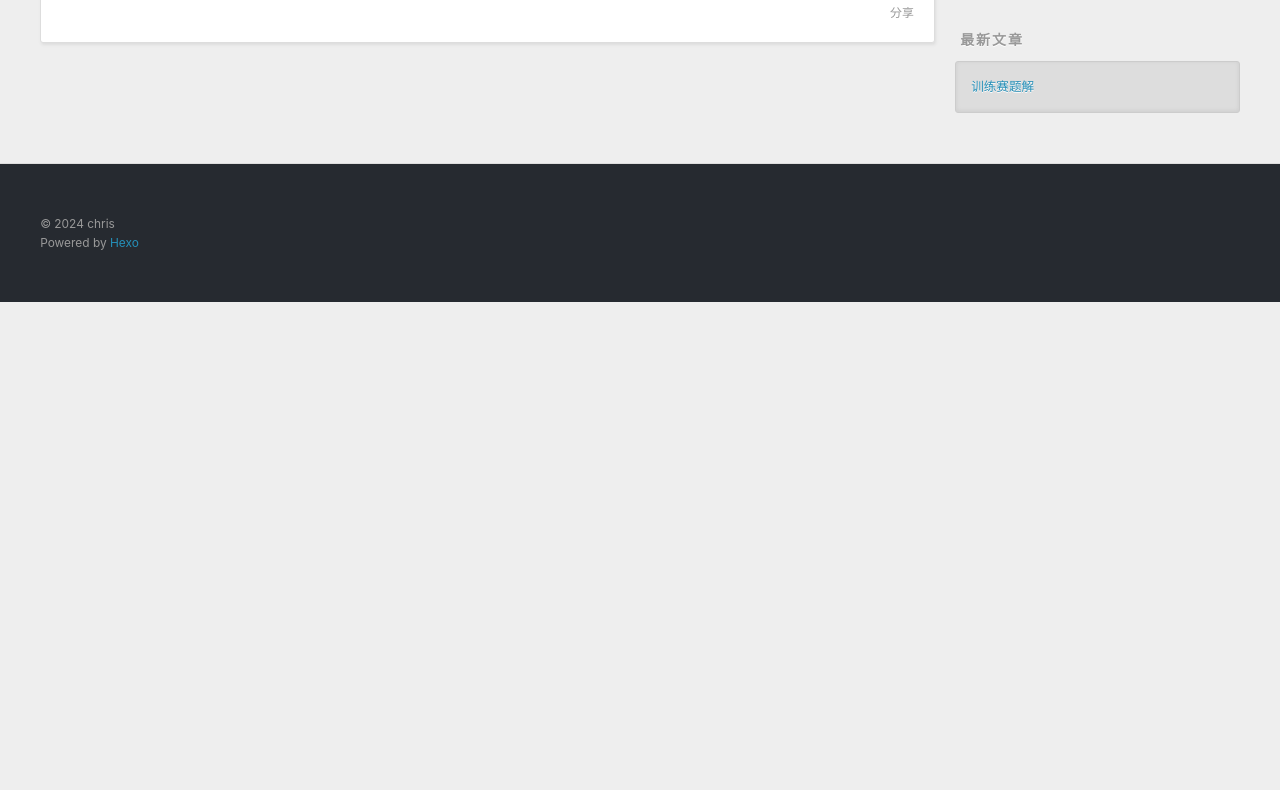
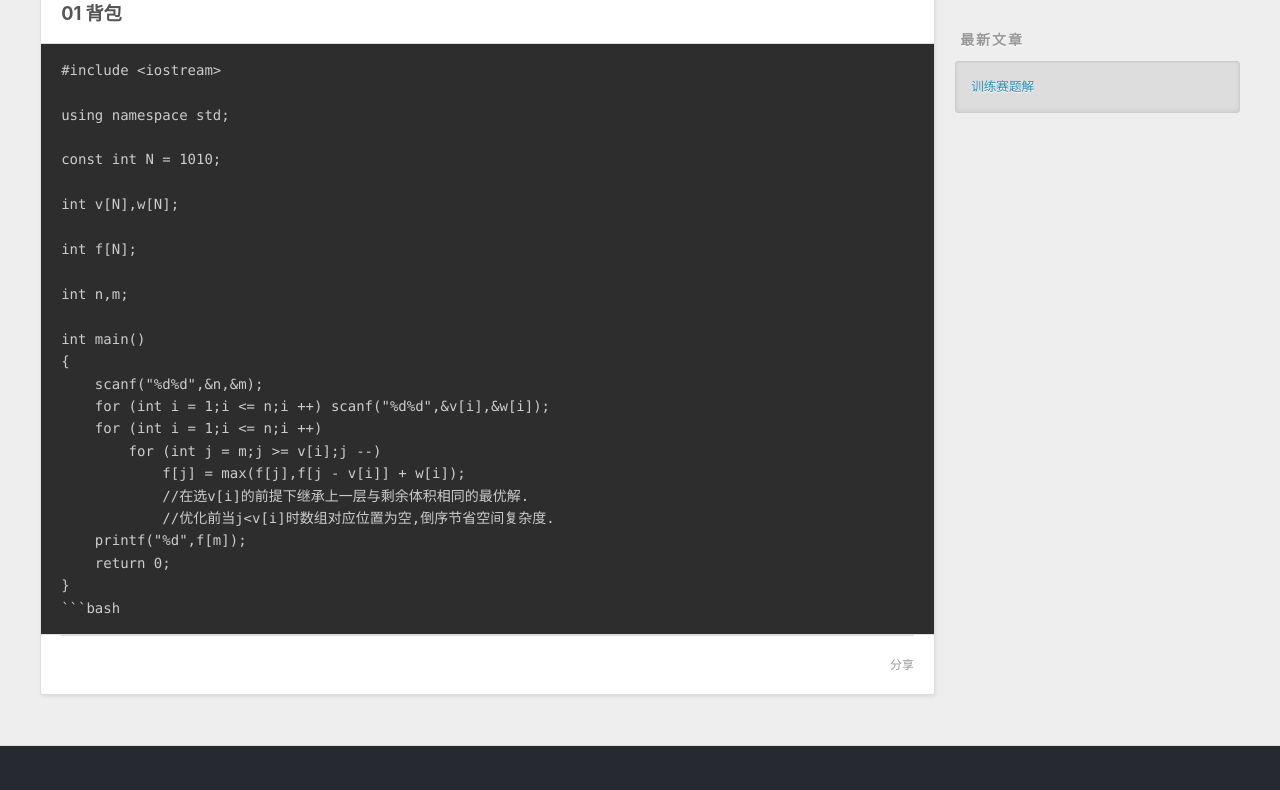
Before and after one commit to Alpha-verlint/Alpha-verlint.github.io, a plain HTML site: page 2024/11/23/训练赛题解/index.html in a window 1280 px wide. Shown: the part 448-1238 px from the top of the page. Before the commit the page ends 800 px from the top, so only its background shows below. Drawn offline with Linux system fonts and the light colour scheme.

Commit message:
Site updated: 2024-11-23 19:47:56

````diff
--- a/2024/11/23/训练赛题解/index.html
+++ b/2024/11/23/训练赛题解/index.html
@@ -6,15 +6,15 @@
 
   <title>训练赛题解 | Hello 小子</title>
   <meta name="viewport" content="width=device-width, initial-scale=1, shrink-to-fit=no">
-  <meta name="description" content="this is my blog">
+  <meta name="description" content="01 背包#include &lt;iostream&gt;  using namespace std;  const int N &#x3D; 1010;  int v[N],w[N];  int f[N];  int n,m;  int main() &#123;     scanf(&quot;%d%d&quot;,&amp;n,&amp;m);     for (int i &#x3D; 1;i &lt;&#x3D;">
 <meta property="og:type" content="article">
 <meta property="og:title" content="训练赛题解">
 <meta property="og:url" content="http://example.com/2024/11/23/%E8%AE%AD%E7%BB%83%E8%B5%9B%E9%A2%98%E8%A7%A3/index.html">
 <meta property="og:site_name" content="Hello 小子">
-<meta property="og:description" content="this is my blog">
+<meta property="og:description" content="01 背包#include &lt;iostream&gt;  using namespace std;  const int N &#x3D; 1010;  int v[N],w[N];  int f[N];  int n,m;  int main() &#123;     scanf(&quot;%d%d&quot;,&amp;n,&amp;m);     for (int i &#x3D; 1;i &lt;&#x3D;">
 <meta property="og:locale" content="zh_CN">
 <meta property="article:published_time" content="2024-11-23T11:46:02.000Z">
-<meta property="article:modified_time" content="2024-11-23T11:46:02.068Z">
+<meta property="article:modified_time" content="2024-11-23T11:47:28.603Z">
 <meta property="article:author" content="chris">
 <meta property="article:tag" content="hexo">
 <meta name="twitter:card" content="summary">
@@ -98,6 +98,32 @@
 
     <div class="e-content article-entry" itemprop="articleBody">
 
+        <h3 id="01-背包"><a href="#01-背包" class="headerlink" title="01 背包"></a>01 背包</h3><pre><code class="bash">#include &lt;iostream&gt;
+
+using namespace std;
+
+const int N = 1010;
+
+int v[N],w[N];
+
+int f[N];
+
+int n,m;
+
+int main()
+&#123;
+    scanf(&quot;%d%d&quot;,&amp;n,&amp;m);
+    for (int i = 1;i &lt;= n;i ++) scanf(&quot;%d%d&quot;,&amp;v[i],&amp;w[i]);
+    for (int i = 1;i &lt;= n;i ++)
+        for (int j = m;j &gt;= v[i];j --)
+            f[j] = max(f[j],f[j - v[i]] + w[i]);
+            //在选v[i]的前提下继承上一层与剩余体积相同的最优解.
+            //优化前当j&lt;v[i]时数组对应位置为空,倒序节省空间复杂度.
+    printf(&quot;%d&quot;,f[m]);
+    return 0;
+&#125;
+```bash
+</code></pre>
 
 
     </div>
````
Also changed, not shown: index.html (+26 -0 lines).
